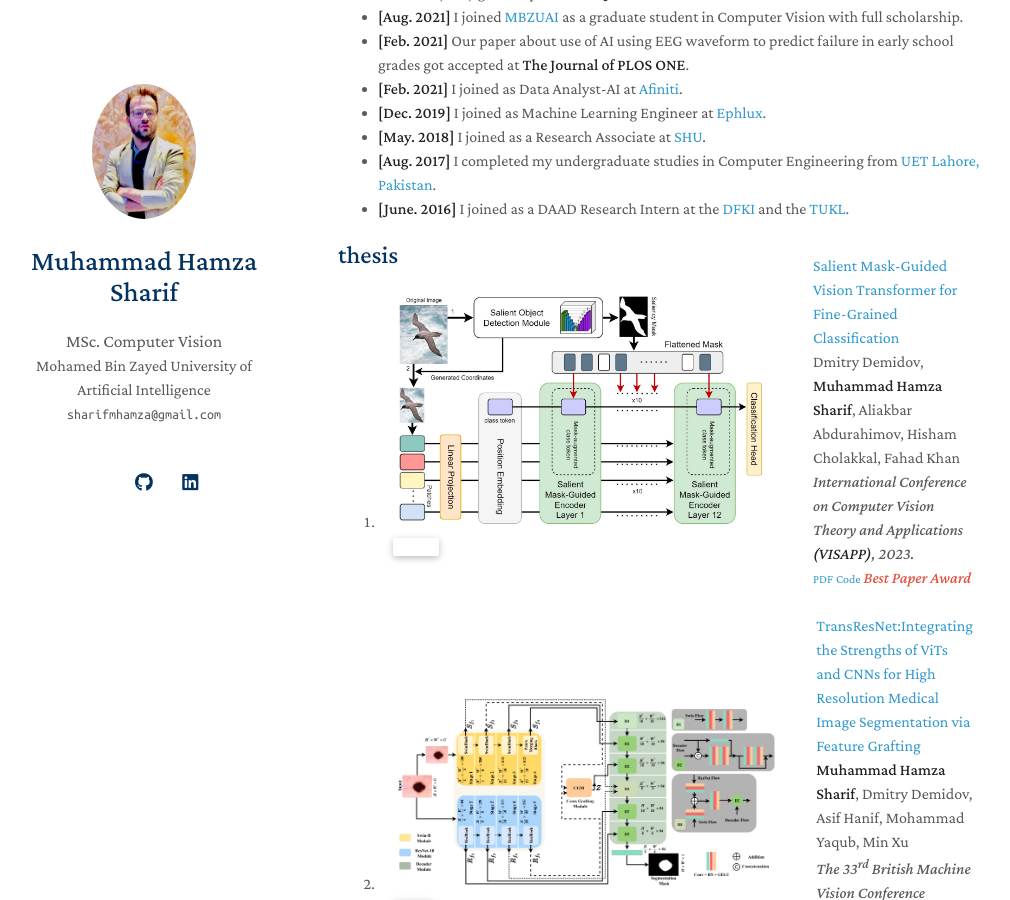
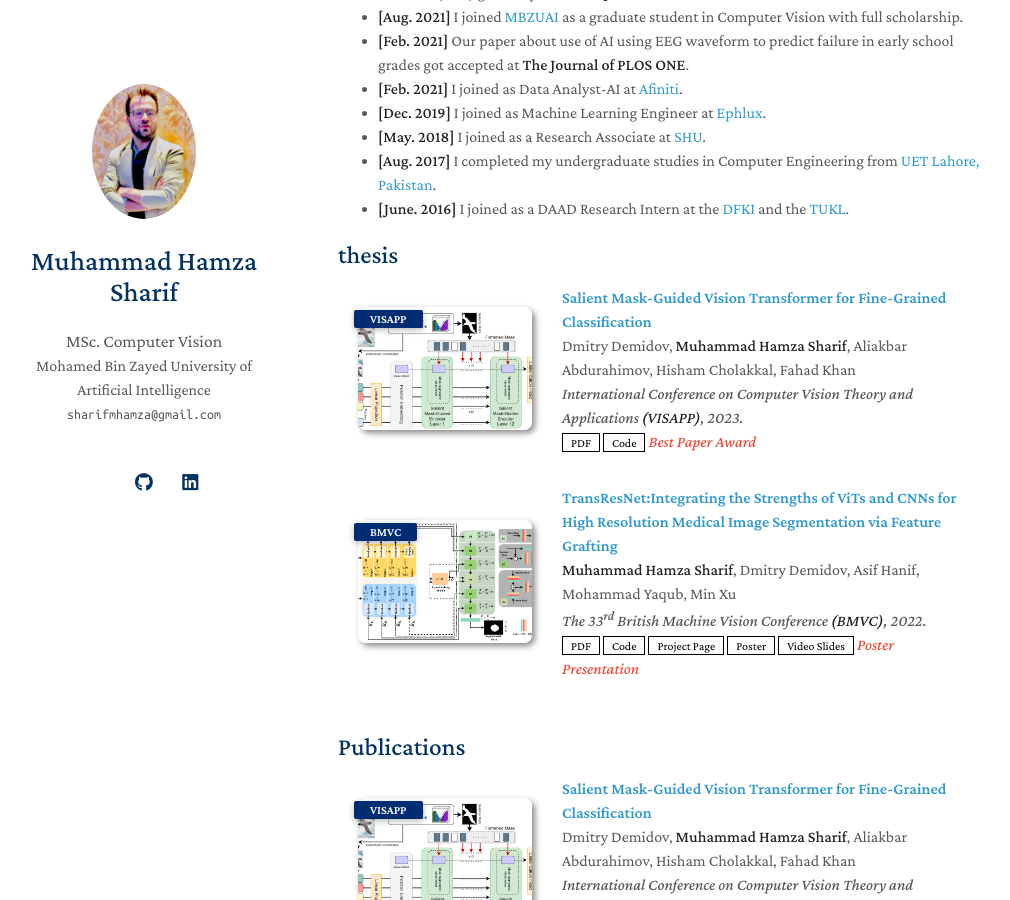
Before and after one commit to Sharifmhamza/sharifmhamza.github.io, a Jekyll site: the page built from index.md, in a window 1280 px wide and 900 px high, scrolled down 845 px. Shown: the whole window, without its empty margins (132-1142 px from the left). Built offline with Jekyll 4.4.1, drawn with Linux system fonts in a browser that asks for light colours; a style sheet for code colours, icons or effects is not loaded; our own code applies the rules of GitHub Pages for plain Markdown files.

Commit message:
Update homepage.html

```diff
--- a/_layouts/homepage.html
+++ b/_layouts/homepage.html
@@ -32,6 +32,13 @@
     {% else %}
     <link rel="stylesheet" href="./assets/css/style-no-dark-mode.css">
     <link rel="stylesheet" href="./assets/css/publications-no-dark-mode.css">
+    {% endif %}
+    {% if site.auto_dark_mode %}
+    <link rel="stylesheet" href="./assets/css/style.css">
+    <link rel="stylesheet" href="./assets/css/thesis.css">
+    {% else %}
+    <link rel="stylesheet" href="./assets/css/style-no-dark-mode.css">
+    <link rel="stylesheet" href="./assets/css/thesis-no-dark-mode.css">
     {% endif %}
 
   </head>
```
